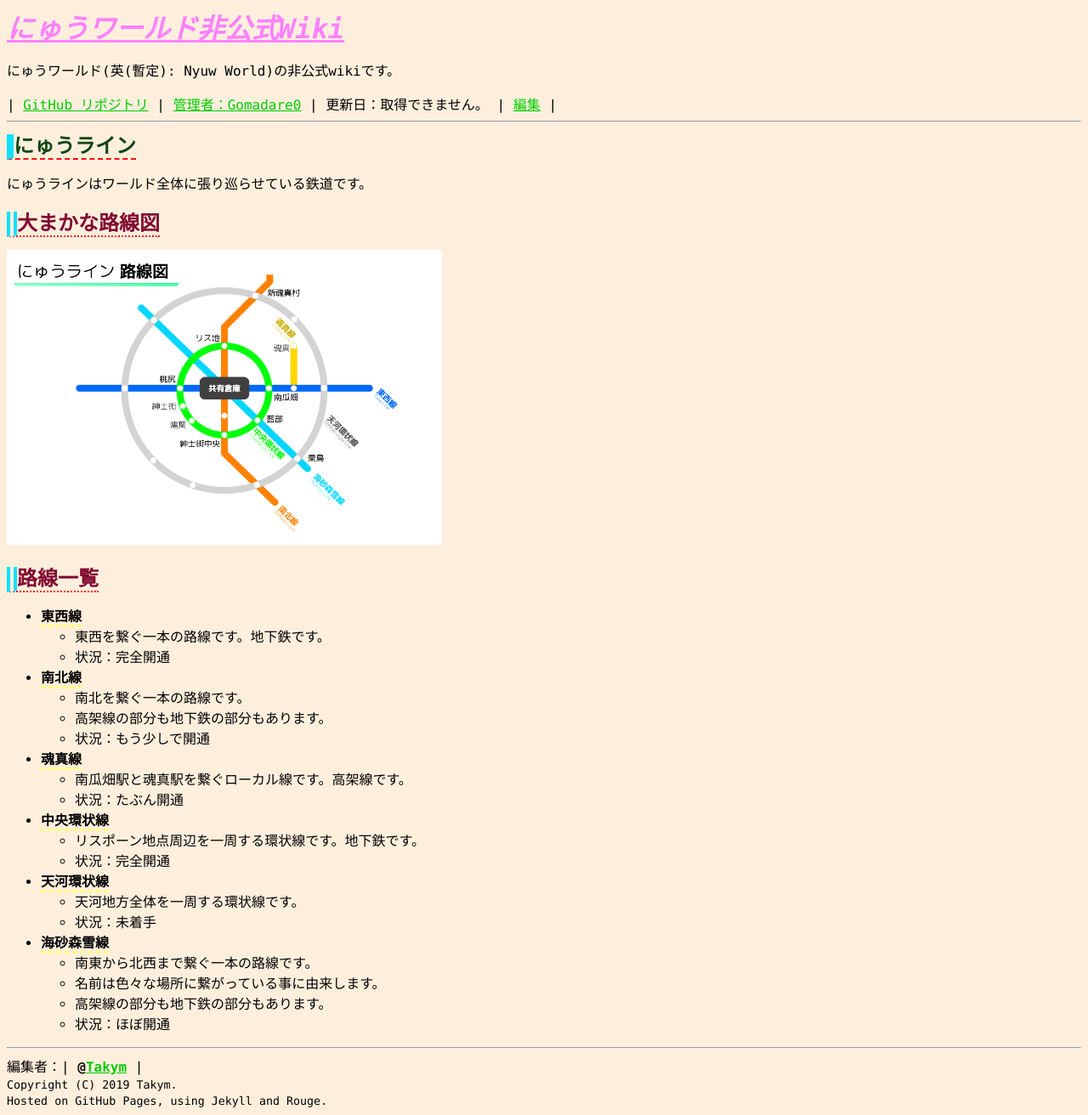
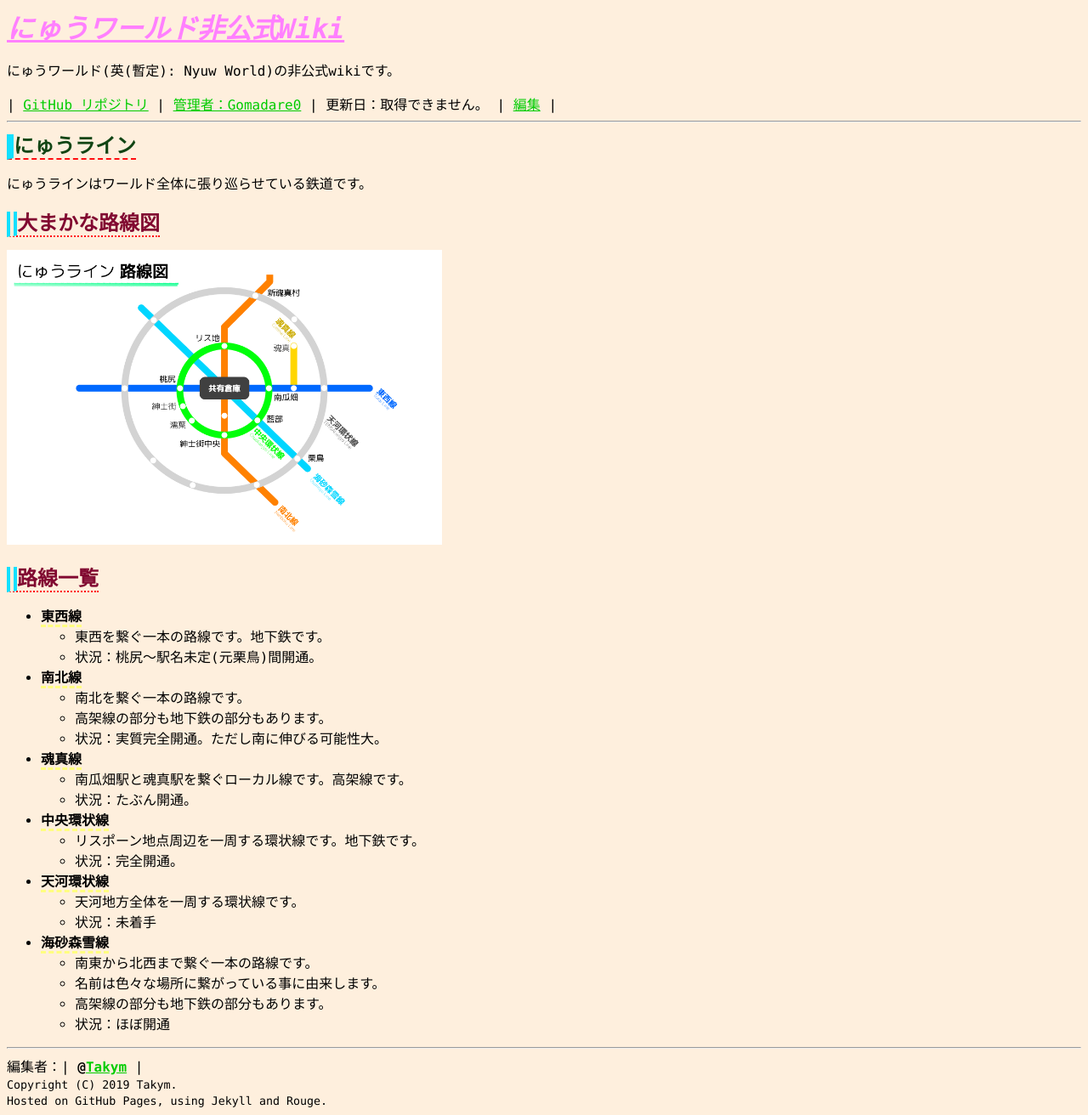
Before and after one commit to Gomadare0/nyuworld, a Jekyll site: the page built from nyuwline/index.md, in a window 1280 px wide. Shown: the whole page at 85% size. Built offline with Jekyll 4.4.1, drawn with Linux system fonts in a browser that asks for light colours; some web fonts are replaced; our own code applies the rules of GitHub Pages for plain Markdown files.

Commit message:
sugakubuin-1

```diff
--- a/nyuwline/index.md
+++ b/nyuwline/index.md
@@ -11,17 +11,17 @@ authors:
 ## 路線一覧
 * **東西線**
 	* 東西を繋ぐ一本の路線です。地下鉄です。
-	* 状況：完全開通
+	* 状況：桃尻～駅名未定(元栗鳥)間開通。
 * **南北線**
 	* 南北を繋ぐ一本の路線です。
 	* 高架線の部分も地下鉄の部分もあります。
-	* 状況：もう少しで開通
+	* 状況：実質完全開通。ただし南に伸びる可能性大。
 * **魂真線**
 	* 南瓜畑駅と魂真駅を繋ぐローカル線です。高架線です。
-	* 状況：たぶん開通
+	* 状況：たぶん開通。
 * **中央環状線**
 	* リスポーン地点周辺を一周する環状線です。地下鉄です。
-	* 状況：完全開通
+	* 状況：完全開通。
 * **天河環状線**
 	* 天河地方全体を一周する環状線です。
 	* 状況：未着手
```
